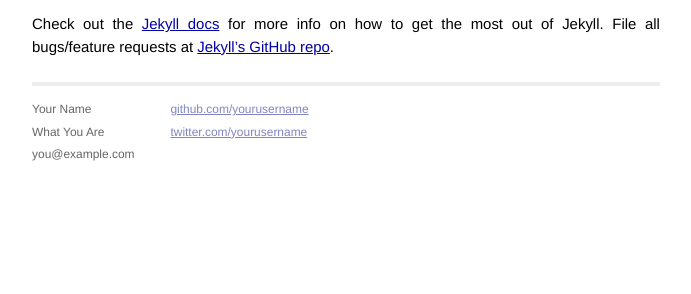
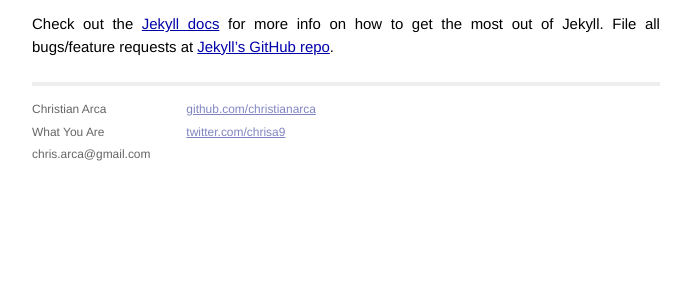
Before and after one commit to ChristianArca/christianarca.github.io, a Jekyll site: the page built from _posts/2013-10-04-welcome-to-jekyll.markdown, in a window 1280 px wide. Shown: the part 411-705 px from the top of the page, without its empty margins (294-985 px from the left). Built offline with Jekyll 4.4.1, drawn with Linux system fonts in a browser that asks for light colours; Markdown is read by kramdown in place of the engine named in the settings.

Commit message:
Changing contact info

```diff
--- a/_layouts/default.html
+++ b/_layouts/default.html
@@ -26,15 +26,15 @@
           <div class="footer">
             <div class="contact">
               <p>
-                Your Name<br />
+                Christian Arca<br />
                 What You Are<br />
-                you@example.com
+                chris.arca@gmail.com
               </p>
             </div>
             <div class="contact">
               <p>
-                <a href="https://github.com/yourusername">github.com/yourusername</a><br />
-                <a href="https://twitter.com/yourusername">twitter.com/yourusername</a><br />
+                <a href="https://github.com/christianarca">github.com/christianarca</a><br />
+                <a href="https://twitter.com/chrisa9">twitter.com/chrisa9</a><br />
               </p>
             </div>
           </div>
```
